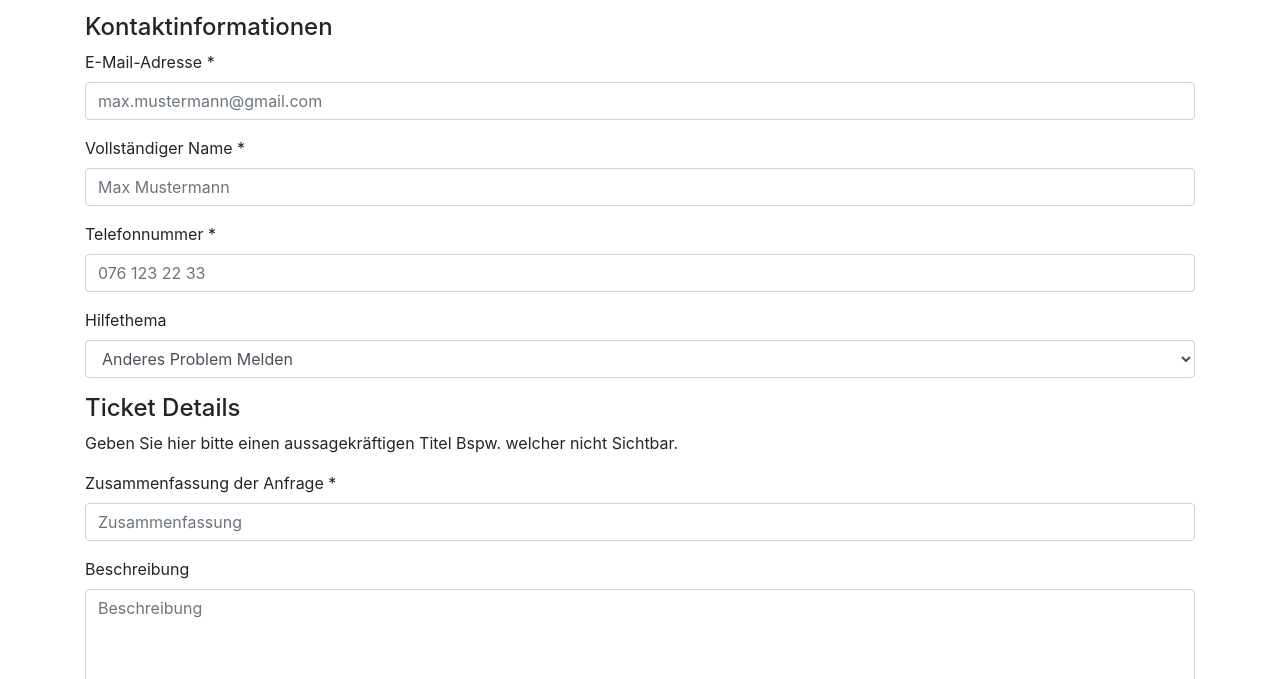
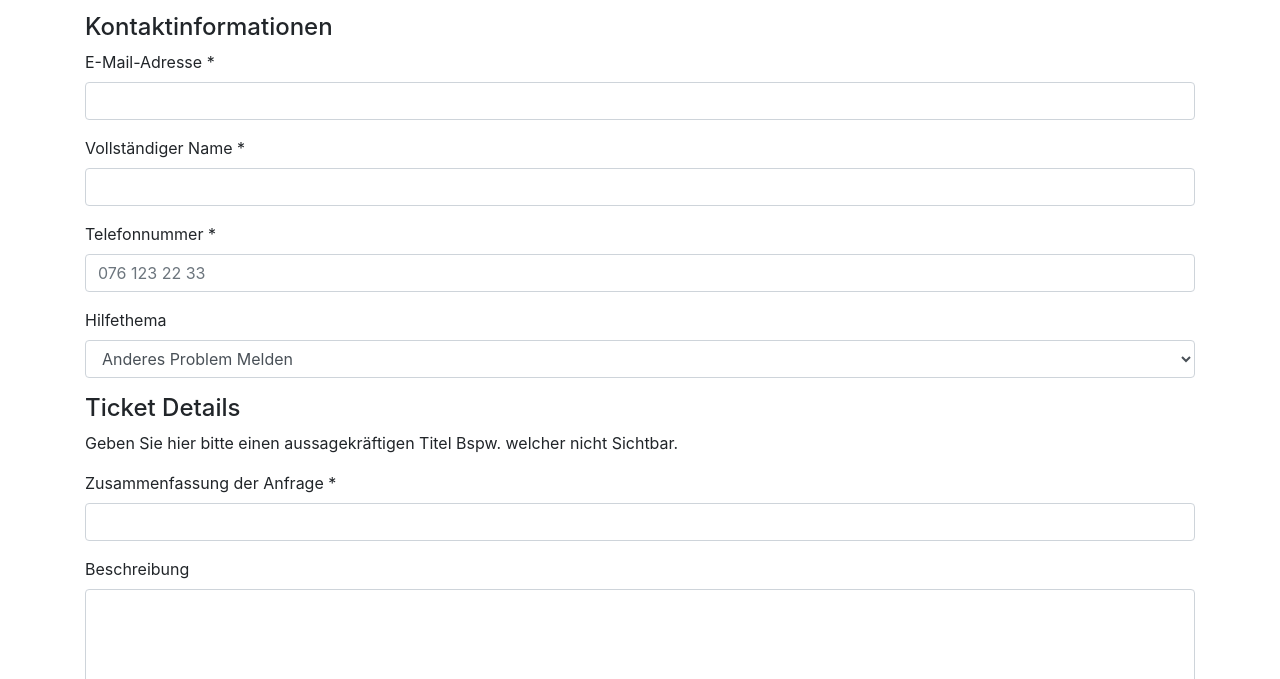
Before and after one commit to iliakalygin/Ticketsystem-Docker, a plain HTML site: page Ticketsystem/container1_html/index.html in a window 1280 px wide. Shown: the part 121-800 px from the top of the page. Drawn offline with nearby package versions, Linux system fonts and the light colour scheme.

Commit message:
Update index.html

```diff
--- a/Ticketsystem/container1_html/index.html
+++ b/Ticketsystem/container1_html/index.html
@@ -28,11 +28,11 @@
 
         <div class="form-group">
             <label for="email">E-Mail-Adresse *</label>
-            <input type="email" class="form-control" id="email" placeholder="max.mustermann@gmail.com" name="email" required>
+            <input type="email" class="form-control" id="email" name="email" required>
         </div>
         <div class="form-group">
             <label for="name">Vollständiger Name *</label>
-            <input type="text" class="form-control" id="name" placeholder="Max Mustermann" name="name" required>
+            <input type="text" class="form-control" id="name" name="name" required>
         </div>
         <div class="form-group">
             <label for="tel">Telefonnummer *</label>
@@ -61,13 +61,13 @@
         <!-- Zusammenfassung der Anfrage -->
         <div class="form-group">
             <label for="summary">Zusammenfassung der Anfrage *</label>
-            <input type="text" class="form-control" id="summary" placeholder="Zusammenfassung" name="summary" required>
+            <input type="text" class="form-control" id="summary"  name="summary" required>
         </div>
 
         <!-- Text Editor Bereich (Sie können hier einen einfachen Texteditor oder einen wie TinyMCE oder CKEditor verwenden) -->
         <div class="form-group">
             <label for="description">Beschreibung</label>
-            <textarea class="form-control" id="description" name="description" rows="5" placeholder="Beschreibung"></textarea>
+            <textarea class="form-control" id="description" name="description" rows="5"></textarea>
         </div>
 
 
```
